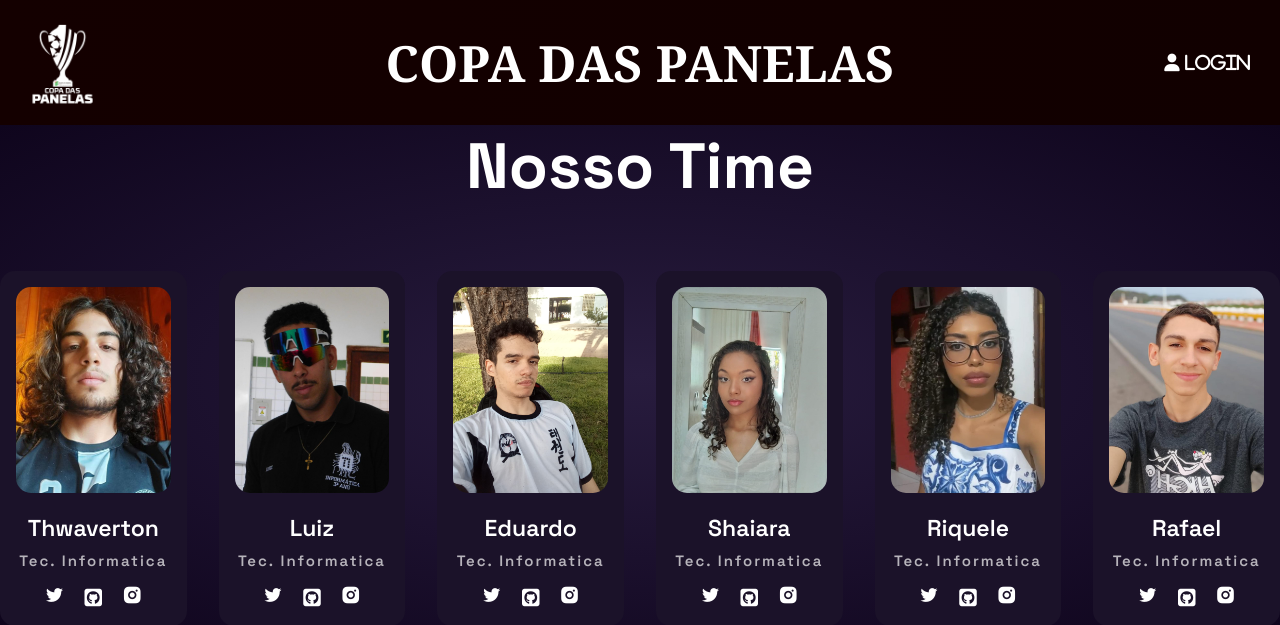
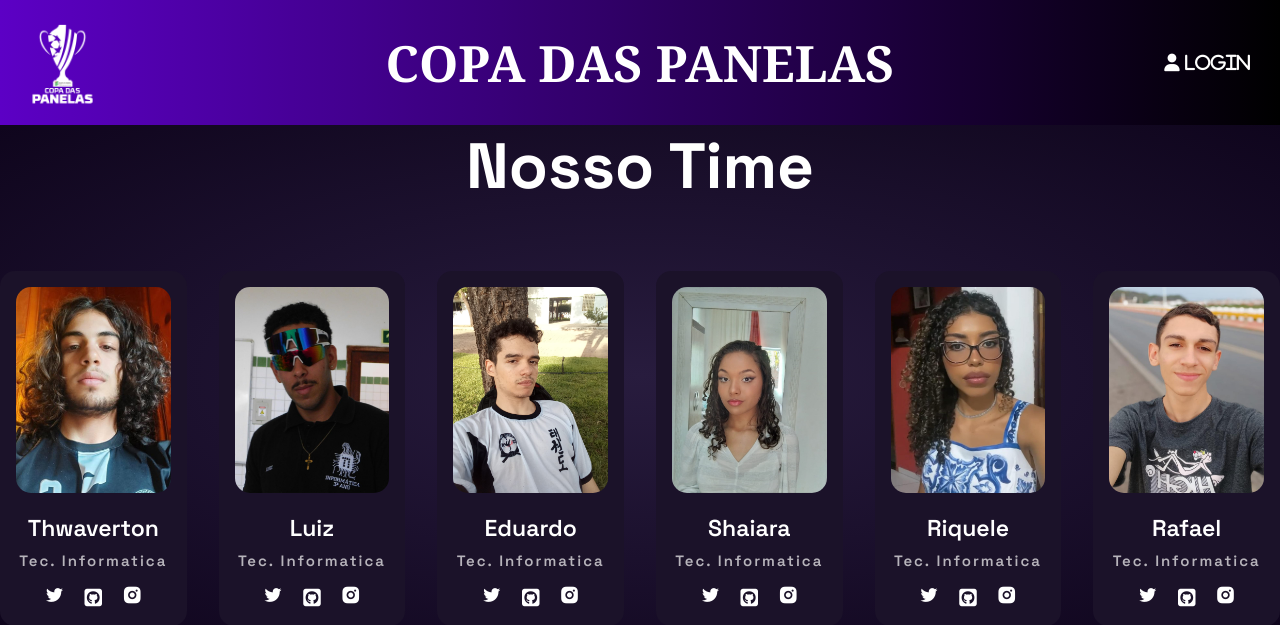
Before and after one commit to Adrian25-png/copadaspanelas, a PHP site: page /copadaspanelas/app/pages/equipedev.php in a window 1280 px wide. Shown: the top 625 px of the page. Run offline with PHP 8.4, Linux system fonts and the light colour scheme.

Commit message:
att de cor

```diff
--- a/public/css/cssheader.css
+++ b/public/css/cssheader.css
@@ -4,7 +4,7 @@ header {
     display: flex;
     align-items: center;
     justify-content: space-between;
-    background: linear-gradient(90deg, rgb(20, 0, 0), rgb(17, 0, 0));
+    background: linear-gradient(90deg, rgb(92, 0, 197), rgb(0, 0, 0));
     user-select: none;
     position: relative;
 }
```
